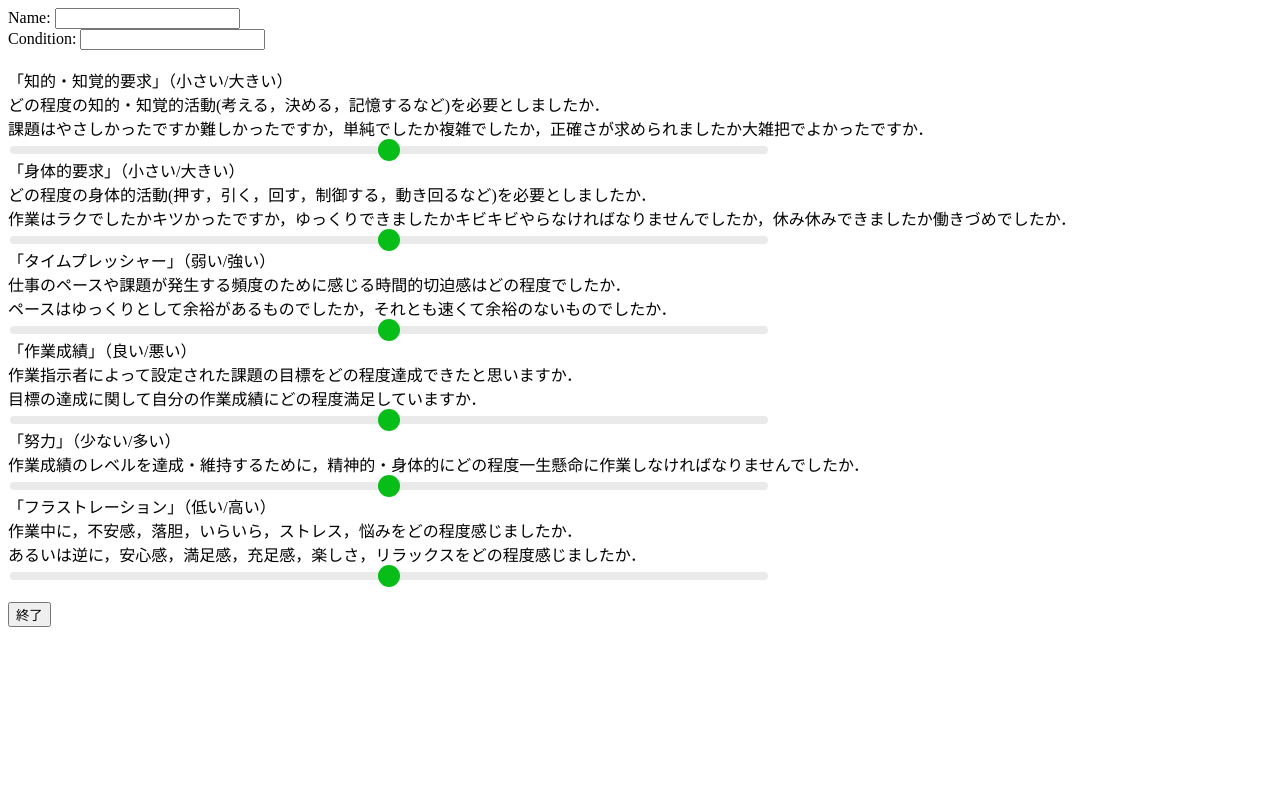
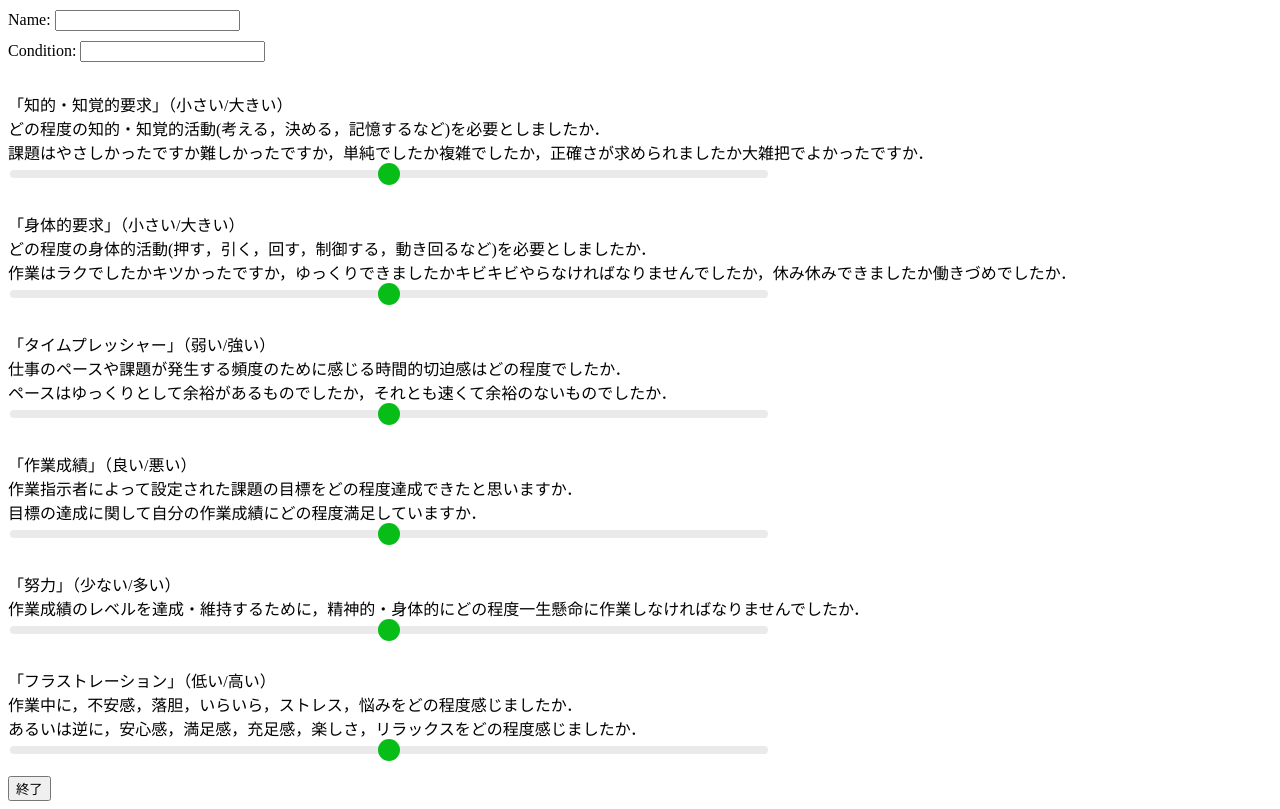
Before and after one commit to takumi-nishimura/nasa-tlx-py, a Flask app: page / in a window 1280 px wide. Before the commit the page ends 627 px from the top, so only its background shows below. Run offline with Flask 2, Linux system fonts and the light colour scheme.

Commit message:
index.cssとindex.htmlの変更を追加***

```diff
--- /dev/null
+++ b/nasa_tlx_py/static/index.css
@@ -0,0 +1,39 @@
+.input-range[type="range"] {
+    -webkit-appearance: none;
+    appearance: none;
+    background-color: #eaeaea;
+    height: 8px;
+    width: 60%;
+    border-radius: 6px;
+
+    &:focus,
+    &:active {
+        outline: none;
+    }
+
+    &::-webkit-slider-thumb {
+        -webkit-appearance: none;
+        appearance: none;
+        cursor: pointer;
+        position: relative;
+        width: 22px;
+        height: 22px;
+        display: block;
+        background-color: #07be19;
+        border-radius: 50%;
+        -webkit-border-radius: 50%;
+    }
+}
+
+label.br-label {
+    white-space: pre-line;
+}
+
+.setting-block {
+  margin-top: 10px;
+  margin-bottom: 10px;
+}
+
+.question-block {
+  margin-top: 30px;
+}
--- a/nasa_tlx_py/templates/index.html
+++ b/nasa_tlx_py/templates/index.html
@@ -3,69 +3,53 @@
     <head>
         <meta charset="utf-8">
         <title>NASA-TLX</title>
-        <style>
-            .input-range[type="range"] {
-                -webkit-appearance: none;
-                appearance: none;
-                background-color: #eaeaea;
-                height: 8px;
-                width: 60%;
-                border-radius: 6px;
-
-                &:focus,
-                &:active {
-                    outline: none;
-                }
-
-                &::-webkit-slider-thumb {
-                    -webkit-appearance: none;
-                    appearance: none;
-                    cursor: pointer;
-                    position: relative;
-                    width: 22px;
-                    height: 22px;
-                    display: block;
-                    background-color: #07be19;
-                    border-radius: 50%;
-                    -webkit-border-radius: 50%;
-                }
-            }
-
-            label.br-label {
-                white-space: pre-line;
-            }
-
-        </style>
+        <link rel="stylesheet" href="/static/index.css" />
     </head>
     <body>
         <form action="/submit" method="post">
+            <div class="setting-block">
                 <label for="name">Name:</label>
-            <input type="text" name="name" required><br>
+                <input type="text" name="name" required>
+            </div>
+            <div class="setting-block">
                 <label for="condition">Condition:</label>
-            <input type="text" name="condition" required><br><br>
+                <input type="text" name="condition" required>
+            </div>
+            <div class="question-block">
                 <label class="br-label" for="q1">「知的・知覚的要求」（小さい/大きい）
                     どの程度の知的・知覚的活動(考える，決める，記憶するなど)を必要としましたか．
                     課題はやさしかったですか難しかったですか，単純でしたか複雑でしたか，正確さが求められましたか大雑把でよかったですか．</label><br>
                 <input type="range" name="q1" class="input-range" min="0" max="100" step="1" value="50" required><br>
+            </div>
+            <div class="question-block">
                 <label class="br-label" for="q2">「身体的要求」（小さい/大きい）
                     どの程度の身体的活動(押す，引く，回す，制御する，動き回るなど)を必要としましたか．
                     作業はラクでしたかキツかったですか，ゆっくりできましたかキビキビやらなければなりませんでしたか，休み休みできましたか働きづめでしたか．</label><br>
                 <input type="range" name="q2" class="input-range" min="0" max="100" step="1" value="50" required><br>
+            </div>
+            <div class="question-block">
                 <label class="br-label" for="q3">「タイムプレッシャー」（弱い/強い）
                     仕事のペースや課題が発生する頻度のために感じる時間的切迫感はどの程度でしたか．
                     ペースはゆっくりとして余裕があるものでしたか，それとも速くて余裕のないものでしたか．</label><br>
                 <input type="range" name="q3" class="input-range" min="0" max="100" step="1" value="50" required><br>
+            </div>
+            <div class="question-block">
                 <label class="br-label" for="q4">「作業成績」（良い/悪い）
                     作業指示者によって設定された課題の目標をどの程度達成できたと思いますか．
                     目標の達成に関して自分の作業成績にどの程度満足していますか．</label><br>
                 <input type="range" name="q4" class="input-range" min="0" max="100" step="1" value="50" required><br>
+            </div>
+            <div class="question-block">
                 <label class="br-label" for="q5">「努力」（少ない/多い）
                     作業成績のレベルを達成・維持するために，精神的・身体的にどの程度一生懸命に作業しなければなりませんでしたか．</label><br>
                 <input type="range" name="q5" class="input-range" min="0" max="100" step="1" value="50" required><br>
+            </div>
+            <div class="question-block">
                 <label class="br-label" for="q6">「フラストレーション」（低い/高い）
                 作業中に，不安感，落胆，いらいら，ストレス，悩みをどの程度感じましたか．
                 あるいは逆に，安心感，満足感，充足感，楽しさ，リラックスをどの程度感じましたか．</label><br>
                 <input type="range" name="q6" class="input-range" min="0" max="100" step="1" value="50" required><br><br>
+            </div>
             <input type="submit" value="終了">
           </form>
     </body>
```
Lines whose indentation alone changed are shown as unchanged.
